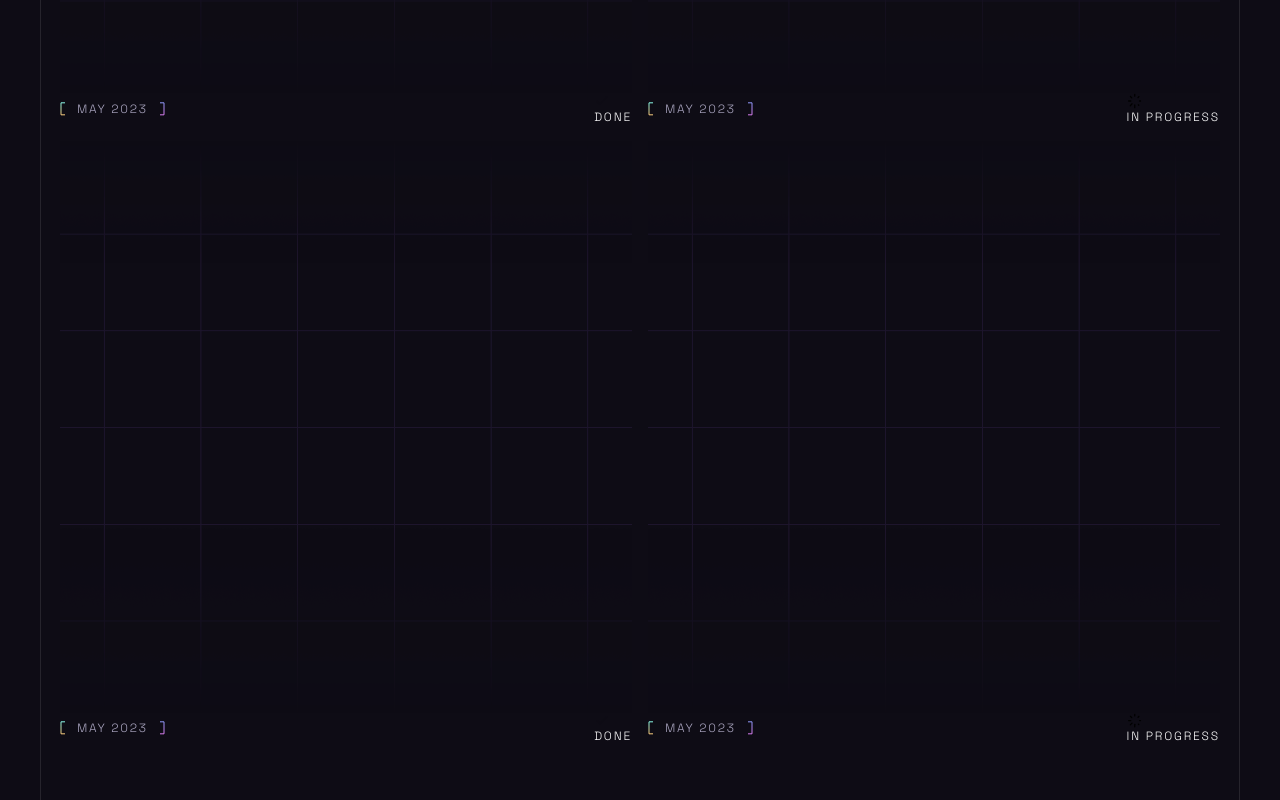
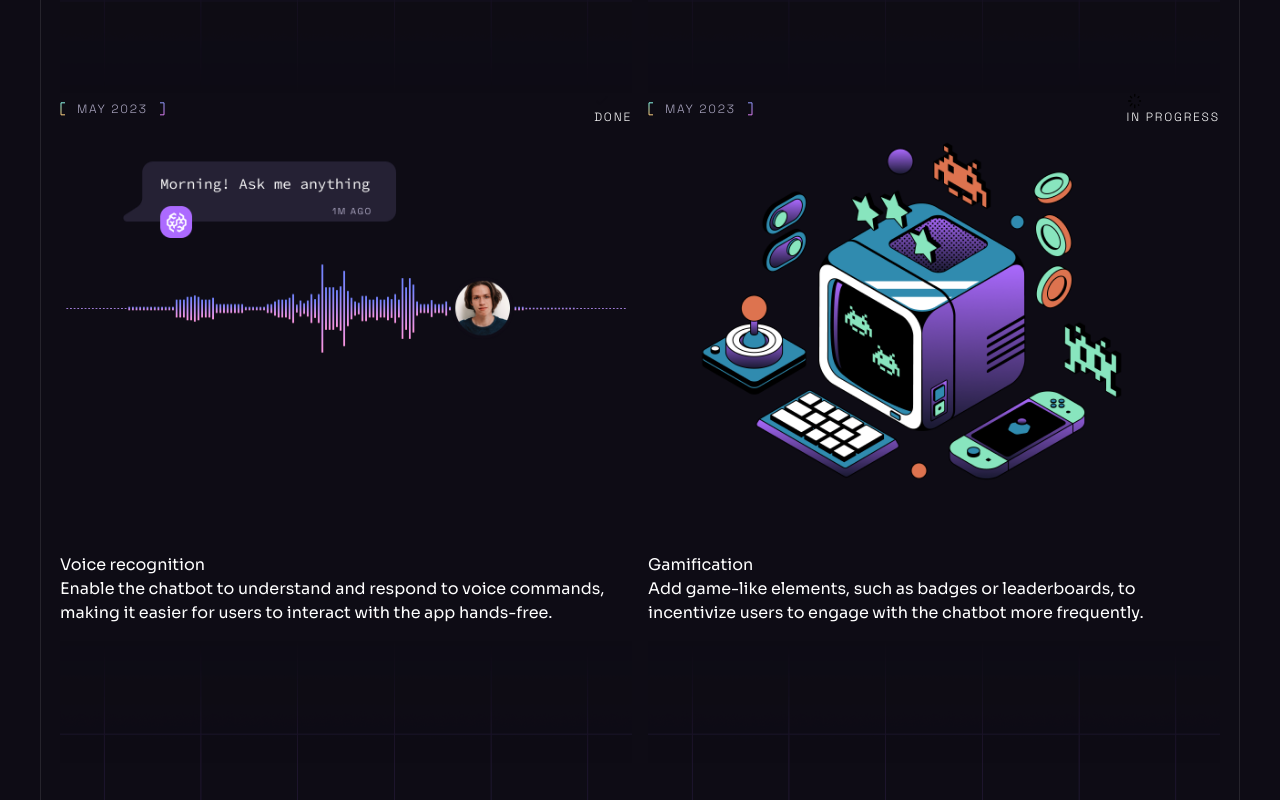
Before and after one commit to jahez07/brainwave, a React (Vite) app: page / in a window 1280 px wide. Shown: the part 8040-8840 px from the top of the page. Built offline with nearby package versions, Linux system fonts and the light colour scheme.

Commit message:
Update Roadmap.jsx

```diff
--- a/src/components/Roadmap.jsx
+++ b/src/components/Roadmap.jsx
@@ -39,6 +39,19 @@ const Roadmap = () => {
                         <div className="tagline">{status}</div>
                       </div>
                     </div>
+
+                    <div className="mb-10">
+                      <img
+                        src={item.imageUrl}
+                        alt={item.title}
+                        className="w-full"
+                        width={630}
+                        height={420}
+                      />
+                    </div>
+
+                    <h4>{item.title}</h4>
+                    <p>{item.text}</p>
                   </div>
                 </div>
               </div>
```
